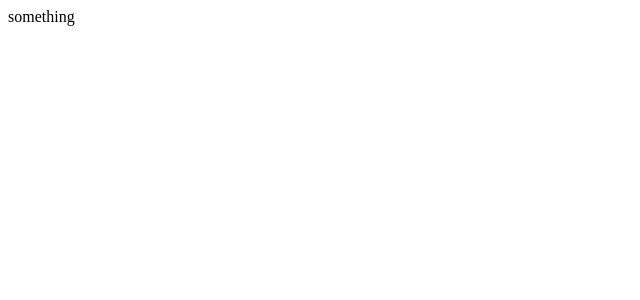
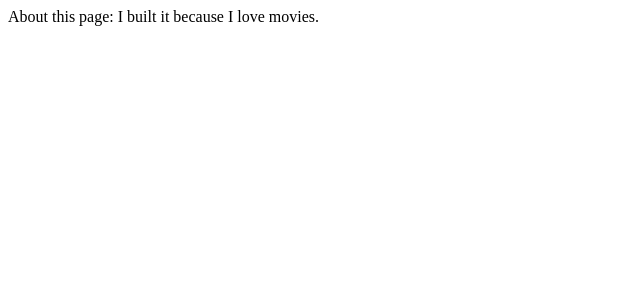
Before and after one commit to hgko1207/movie_app, a React (Create React App) app: page /#/about in a window 1280 px wide. Shown: the top 300 px of the page, without its empty margins (0-640 px from the left). Built offline with nearby package versions, Linux system fonts and the light colour scheme.

Commit message:
Add About

```diff
--- a/src/App.js
+++ b/src/App.js
@@ -1,7 +1,13 @@
 import React from 'react';
+import { HashRouter, Route } from 'react-router-dom';
+import About from './routes/About';
 
 function App() {
-  return <span>something</span>
+  return (
+    <HashRouter>
+      <Route path="/about" component={About} />
+    </HashRouter>
+  );
 }
 
 export default App;
--- a/src/routes/About.js
+++ b/src/routes/About.js
@@ -0,0 +1,7 @@
+import React from 'react';
+
+function About() {
+    return <span>About this page: I built it because I love movies.</span>
+}
+
+export default About;
```
